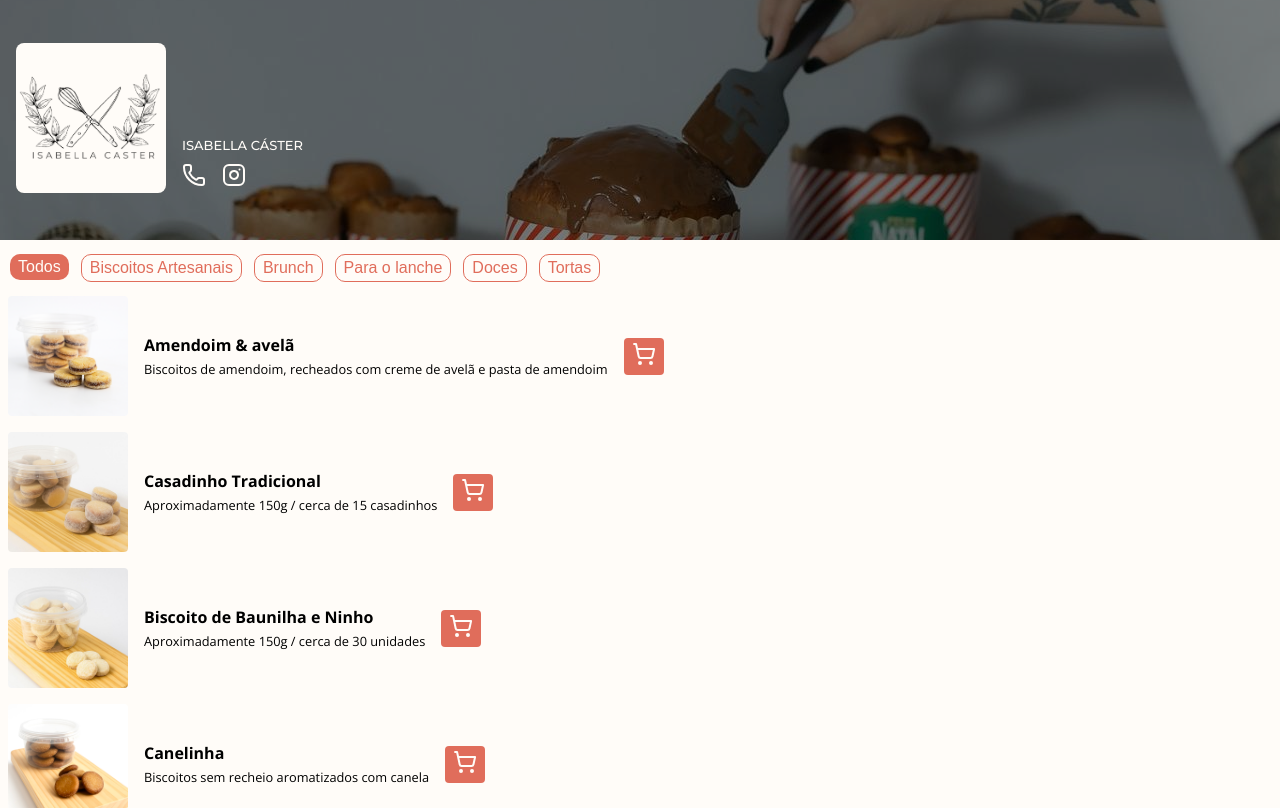
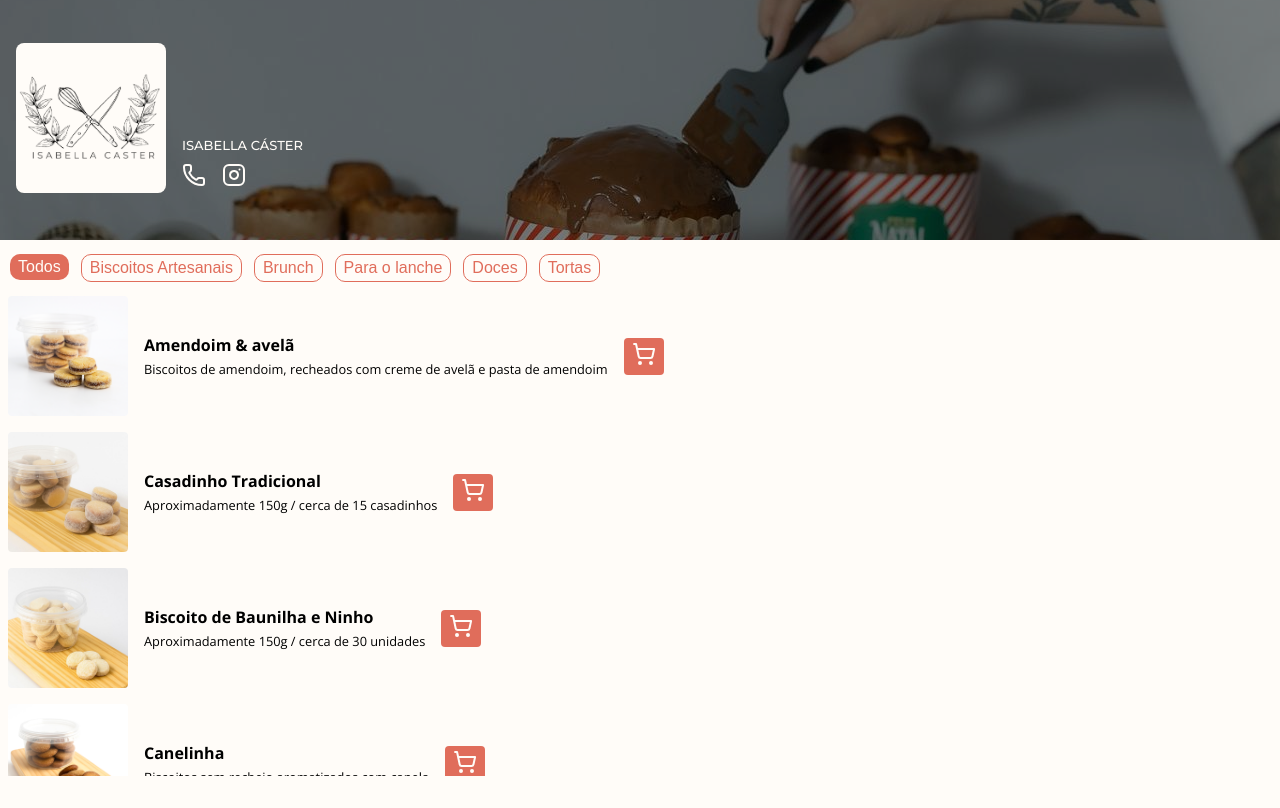
Before and after one commit to mariadxavier/isacaster, a React (Vite) app: page / in a window 1280 px wide. Built offline with nearby package versions, Linux system fonts and the light colour scheme.

Commit message:
ajusta imports de public e scrollbar

```diff
--- a/src/components/Header.tsx
+++ b/src/components/Header.tsx
@@ -1,7 +1,7 @@
 import "./styles/header.css";
 import { Image } from "./index";
-import logoImg from "../../public/assets/logo-zoom.png";
-import background from "../../public/assets/fallback-cozinheira.jpg";
+import logoImg from "/assets/logo-zoom.png";
+import background from "/assets/fallback-cozinheira.jpg";
 import { InstagramIcon, PhoneIcon } from "lucide-react";
 
 export default function Header() {
--- a/src/components/styles/card.css
+++ b/src/components/styles/card.css
@@ -1,6 +1,11 @@
 .cardList {
-  height: 64vh;
-  overflow-y: scroll;
+  max-height: 60dvh;
+  overflow-y: scroll; scrollbar-width: none;
+  -ms-overflow-style: none;
+}
+
+.cardList::-webkit-scrollbar {
+  display: none;
 }
 
 .cardContainer {
--- a/src/components/styles/header.css
+++ b/src/components/styles/header.css
@@ -1,5 +1,5 @@
 .headerContainer {
-  height: 30vh;
+  height: 30dvh;
   width: 100vw;
   position: relative;
   display: flex;
--- a/src/components/styles/navigation.css
+++ b/src/components/styles/navigation.css
@@ -1,5 +1,12 @@
 .nav {
-    padding: 14px 10px;
+  max-height: 6dvh;
+  padding: 14px 10px;
+  scrollbar-width: none;
+  -ms-overflow-style: none;
+}
+
+.nav::-webkit-scrollbar {
+  display: none;
 }
 
 .navList {
@@ -20,7 +27,7 @@
 }
 
 .navItemSelected {
-    color: var(--primary-color);
-    background-color: var(--burnedOrange);
-    border: none;
+  color: var(--primary-color);
+  background-color: var(--burnedOrange);
+  border: none;
 }
```
